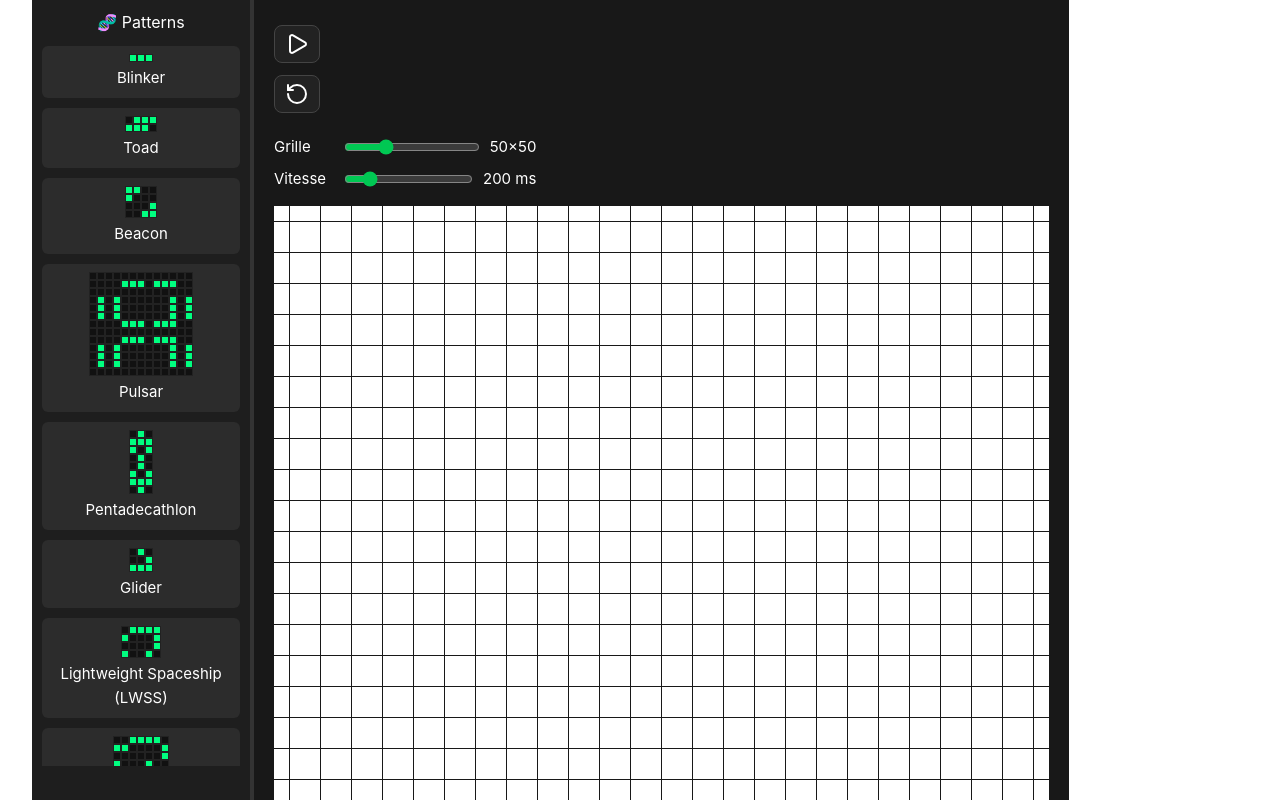
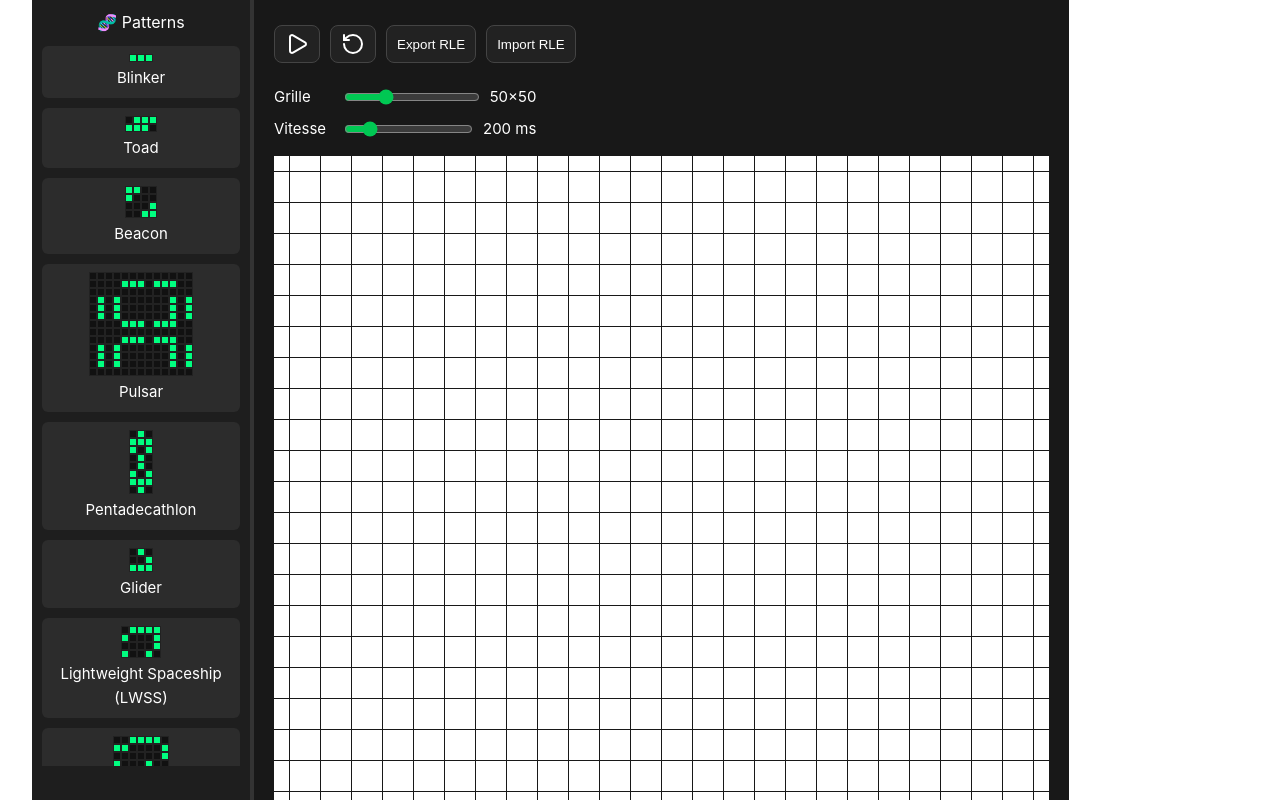
Before and after one commit to QuillG/JeuDeLaVie, a Vue app: page / in a window 1280 px wide. Built offline with nearby package versions, Linux system fonts and the light colour scheme.

Commit message:
export/import RLE

```diff
--- a/src/components/GameGrid.vue
+++ b/src/components/GameGrid.vue
@@ -80,31 +80,152 @@ function toggleCell(row, col) {
 }
 
 // 🟢 Recrée la grille quand la taille change
-watch(gridSize, (newSize) => {
+watch(gridSize, (newSize, oldSize) => {
+  newSize = Number(newSize)
+
   clearInterval(interval)
   isRunning.value = false
-  game = new GameOfLife(newSize, newSize)
-  grid.value = game.grid.map(row => [...row]) // ✅ clone proprement chaque ligne
+
+  const oldRows = game.rows
+  const oldCols = game.cols
+
+  game.rows = newSize
+  game.cols = newSize
+
+  const newGrid = Array.from({ length: newSize }, (_, r) =>
+    Array.from({ length: newSize }, (_, c) =>
+      (r < oldRows && c < oldCols) ? game.grid[r][c] : 0
+    )
+  )
+
+  game.grid = newGrid
+  grid.value = newGrid.map(row => [...row])
 })
 
-// 🟢 Recalcule la vitesse si on modifie le slider
+
 watch(speed, () => {
   if (isRunning.value) startLoop()
 })
 
-// 🧹 Nettoyage
 onUnmounted(() => clearInterval(interval))
+
+function exportRLE() {
+  const rows = game.grid.length
+  const cols = game.grid[0].length
+
+  let rle = ""
+
+  for (let r = 0; r < rows; r++) {
+    let count = 1
+    for (let c = 0; c < cols; c++) {
+      const current = game.grid[r][c]
+      const next = c + 1 < cols ? game.grid[r][c + 1] : null
+
+      if (current === next) {
+        count++
+      } else {
+        if (count > 1) rle += count
+        rle += current ? "o" : "b"
+        count = 1
+      }
+    }
+    if (r < rows - 1) rle += "$"
+  }
+
+  rle += "!"
+
+  const header = `x = ${cols}, y = ${rows}, rule = B3/S23\n`
+  const file = header + rle
+
+  const blob = new Blob([file], { type: "text/plain" })
+  const url = URL.createObjectURL(blob)
+
+  const a = document.createElement("a")
+  a.href = url
+  a.download = "grid.rle"
+  a.click()
+
+  URL.revokeObjectURL(url)
+}
+
+const fileInput = ref(null)
+
+function loadRLEFile(event) {
+  const file = event.target.files[0]
+  if (!file) return
+
+  const reader = new FileReader()
+
+  reader.onload = () => {
+    importRLE(reader.result)
+  }
+
+  reader.readAsText(file)
+}
+
+
+function importRLE(text) {
+  const lines = text.split("\n").filter(l => !l.startsWith("#"))
+
+  const header = lines.shift()
+  const match = header.match(/x\s*=\s*(\d+),\s*y\s*=\s*(\d+)/)
+
+  const cols = parseInt(match[1])
+  const rows = parseInt(match[2])
+
+  game = new GameOfLife(rows, cols)
+
+  let r = 0, c = 0
+  let data = lines.join("")
+
+  let number = ""
+
+  for (let char of data) {
+    if (/[0-9]/.test(char)) {
+      number += char
+    } else {
+      const n = number ? parseInt(number) : 1
+      number = ""
+
+      if (char === "o") {
+        for (let i = 0; i < n; i++) game.grid[r][c++] = 1
+      } else if (char === "b") {
+        for (let i = 0; i < n; i++) game.grid[r][c++] = 0
+      } else if (char === "$") {
+        r++
+        c = 0
+      } else if (char === "!") {
+        break
+      }
+    }
+  }
+
+  grid.value = [...game.grid]
+  gridSize.value = rows
+}
+
+
 </script>
 
 <template>
   <div class="game-container">
     <div class="controls">
+      <div class="buttons">
         <button @click="togglePlay">
           <component :is="isRunning ? Pause : Play" />
         </button>
         <button @click="reset">
           <RotateCcw />
         </button>
+        <button @click="exportRLE">
+          Export RLE
+        </button>
+        <input type="file" accept=".rle" @change="loadRLEFile" style="display:none" ref="fileInput" />
+
+        <button @click="fileInput.click()">
+          Import RLE
+        </button>
+      </div>
       <div class="sliders">
         <div class="slider-group">
           <label>Grille</label>
@@ -120,21 +241,13 @@ onUnmounted(() => clearInterval(interval))
       </div>
     </div>
 
-    <!-- 🟢 Grille -->
-    <div
-      class="grid"
-      :style="{
+    <div class="grid" :style="{
       gridTemplateColumns: `repeat(${gridSize}, ${cellSize}px)`,
       gridTemplateRows: `repeat(${gridSize}, ${cellSize}px)`
-      }"
-    >
+    }">
+
       <template v-for="(row, r) in grid" :key="r">
-        <div
-          v-for="(cell, c) in row"
-          :key="`${r}-${c}`"
-          :class="['cell', { alive: cell === 1 }]"
-          @click="toggleCell(r, c)"
-        ></div>
+        <div v-for="(cell, c) in row" :key="`${r}-${c}`" :class="['cell', { alive: cell === 1 }]" @click="toggleCell(r, c)"></div>
       </template>
     </div>
   </div>
@@ -224,4 +337,9 @@ button svg {
   width: 24px;
   height: 24px;
 }
+
+.buttons {
+  display: flex;
+  gap: 10px;
+}
 </style>
```
Lines whose indentation alone changed are shown as unchanged.
